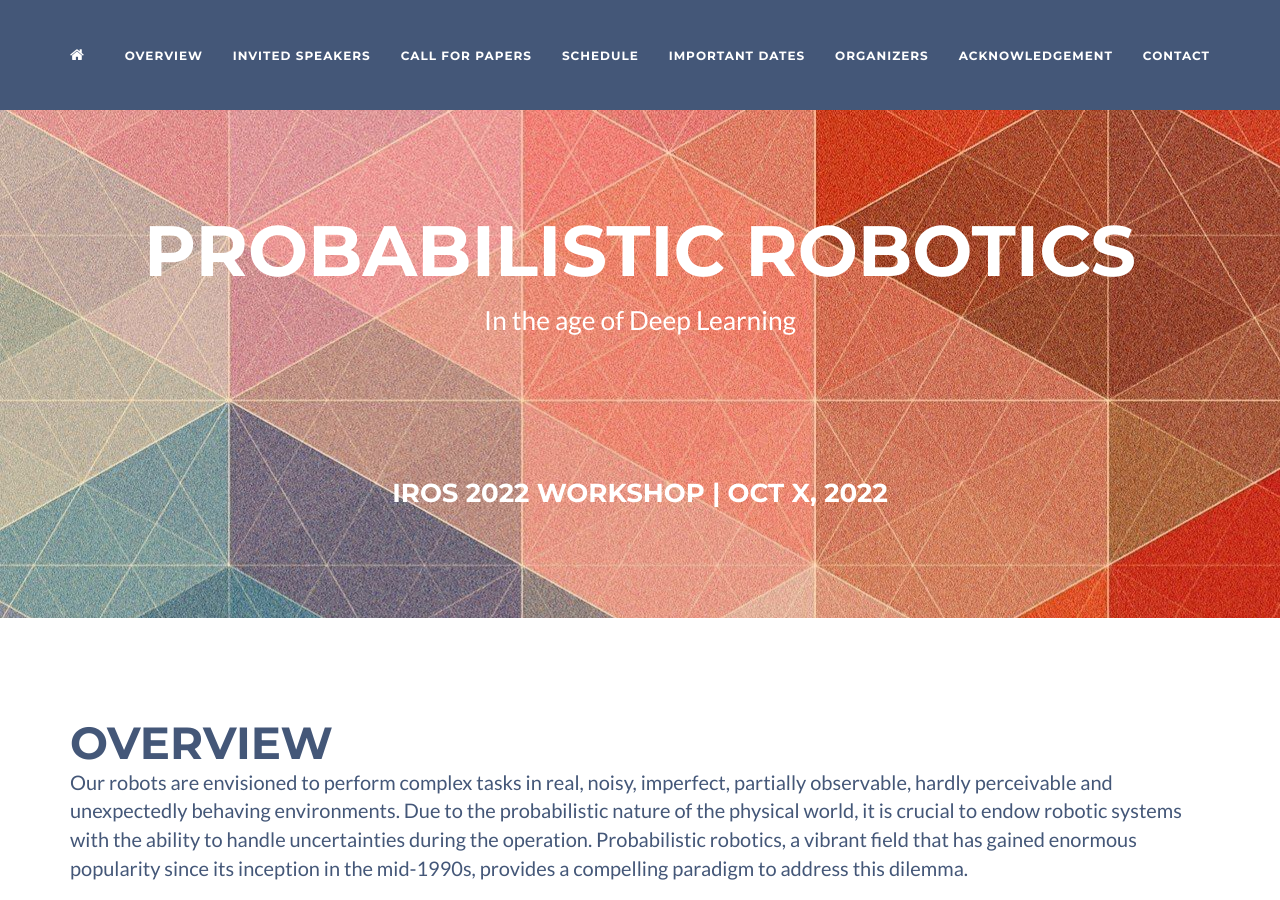
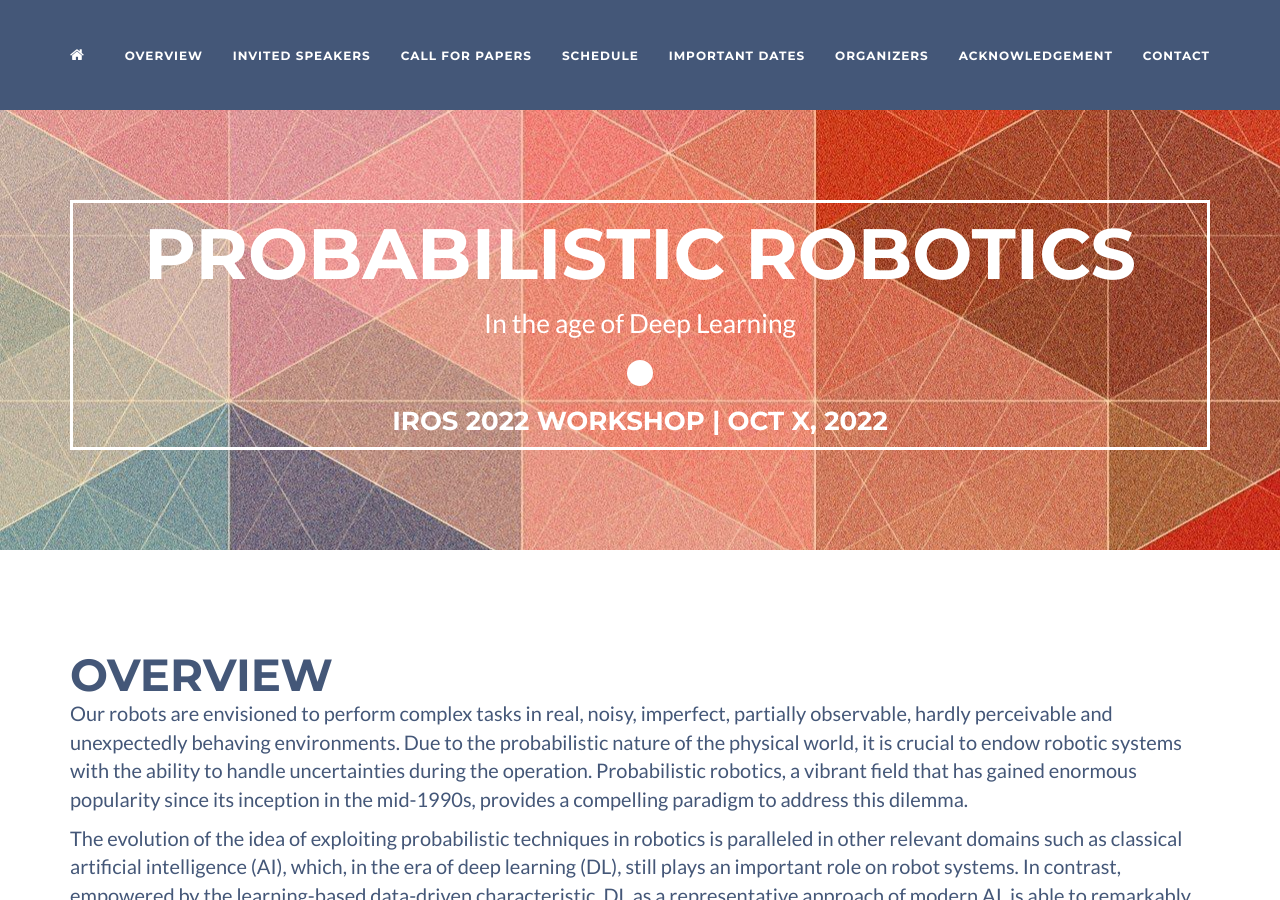
Before and after one commit to probabilisticrobotics/probabilisticrobotics.github.io, a Jekyll site: the page built from _posts/2022-01-07-acknowledgement.md, in a window 1280 px wide and 900 px high. Built offline with Jekyll 4.4.1, drawn with Linux system fonts in a browser that asks for light colours.

Commit message:
Better header

```diff
--- a/_includes/header.html
+++ b/_includes/header.html
@@ -4,11 +4,11 @@
         <div class="row">
             <div class="col-lg-12">
                 <!--<img class="img-responsive" src="img/profile.png" alt="profile-pic" />-->
-                <div class="intro-text">
+                <div class="intro-text" style="border: 0.25em solid white;">
                     <span class="name">{{ site.title }}</span>
                     <!--<hr class="star-light" />-->
                     <span class="skills">{{ site.skills }}</span>
-                    <p style="margin-bottom: 7em;"></p>
+                    <h3 style="height: 1em; width: 1em; background-color: white; border-radius: 50%; margin-top: 0.7em; margin-left: auto; margin-right: auto;"></h3>
                     <h3>IROS 2022 Workshop | Oct X, 2022</h3>
                 </div>
             </div>
```
